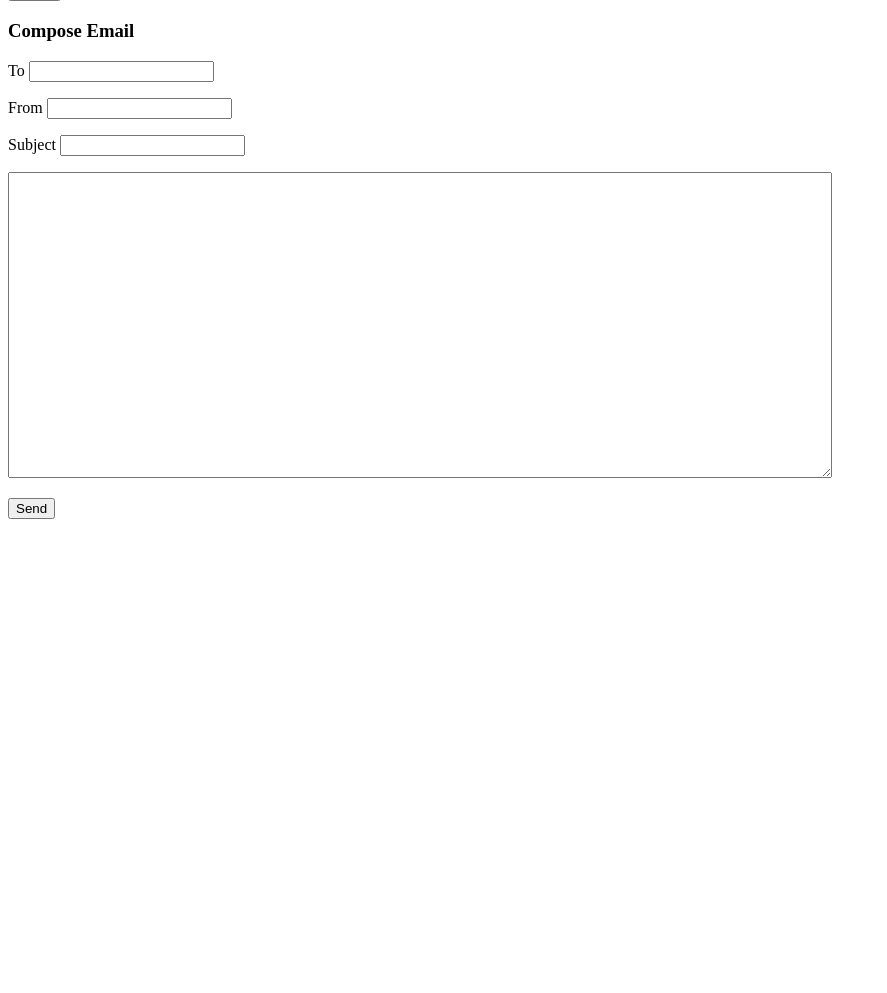
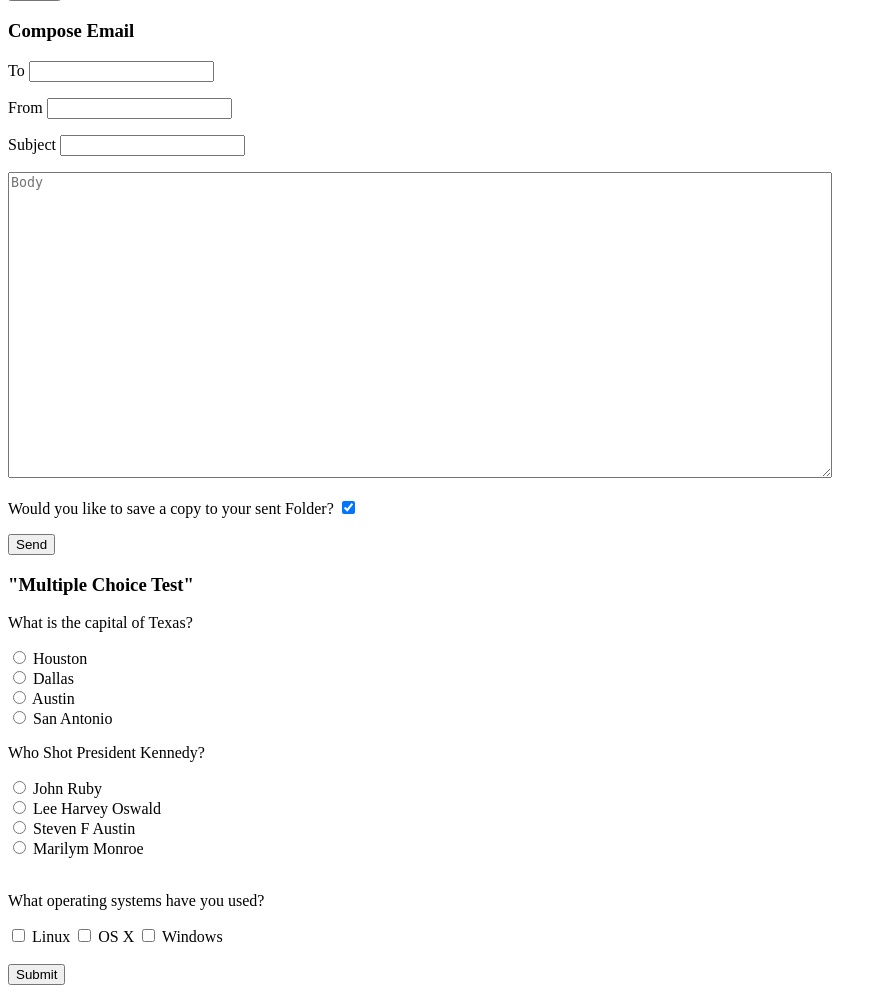
Before and after one commit to gregmccabe/Codeup_Web_Exercises, a PHP site: page /forms.php in a window 1280 px wide. Shown: the part 179-1172 px from the top of the page, without its empty margins (0-887 px from the left). Before the commit the page ends 698 px from the top, so only its background shows below. Run offline with PHP 8.4, Linux system fonts and the light colour scheme.

Commit message:
html forms mult choice ques

```diff
--- a/public/forms.php
+++ b/public/forms.php
@@ -28,22 +28,83 @@
 			<h3>Compose Email</h3>
 		</p>
 		<p>
-			<lable for='to'>To</lable>
+			<label for='to'>To</label>
 			<input id="to" name="to" type="text">
 		</p>
 		<p>
-			<lable for='from'>From</lable>
+			<label for='from'>From</label>
 			<input id="from" name="from" type="text">
 		</p>
 		<p>
-			<lable for='Subject'>Subject</lable>
+			<label for='Subject'>Subject</label>
 			<input id="Subject" name="Subject" type="text">
 		</p>
 		<p>
-			<textarea id="email_body" name="email_body" rows="20" cols="100"></textarea>
+			<textarea id="email_body" name="email_body" rows="20" cols="100" placeholder="Body"></textarea>
+		</p>
+		<p>
+			<label >
+				Would you like to save a copy to your sent Folder?
+				<input type="checkbox"  value="YES" checked>
+			</label>
 		</p>
 		<p>
 			<button type="Submit" name="Submit">Send</button>
 		</p>
 	</form>
+
+		<h3>"Multiple Choice Test"</h3>
+	<form>
+		<p>What is the capital of Texas?</p>
+			<label for="q1a">
+			    <input type="radio" id="q1a" name="q1" value="houston">
+			    Houston
+			</label><br>
+			<label for="q1b">
+			    <input type="radio" id="q1b" name="q1" value="dallas">
+			    Dallas
+			</label><br>
+			<label for="q1c">
+			    <input type="radio" id="q1c" name="q1" value="austin">
+			    Austin
+			</label><br>
+			<label for="q1d">
+			    <input type="radio" id="q1d" name="q1" value="san antonio">
+			    San Antonio
+			</label>
+			<br>
+		<p>Who Shot President Kennedy?</p>
+			<label for="who1">
+			    <input type="radio" id="who1" name="q2" value="John Ruby">
+			    John Ruby
+			</label><br>
+			<label for="who2">
+			    <input type="radio" id="who2" name="q2" value="Lee Harvey Oswald">
+			    Lee Harvey Oswald
+			</label><br>
+			<label for="who3">
+			    <input type="radio" id="who3" name="q2" value="Steven F Austin">
+			    Steven F Austin
+			</label><br>
+			<label for="who4">
+			    <input type="radio" id="who4" name="q2" value="Marilym Monroe">
+			    Marilym Monroe
+			</label>
+			<br>
+			<br>
+		<p>What operating systems have you used?</p>
+			<label
+			for="os1">
+			<input type="checkbox" id="os1" name="os[]" value="linux"> Linux
+				</label>
+				<label
+			 		for="os2"><input type="checkbox" id="os2" name="os[]" value="osx"> OS X
+				</label>
+				<label
+			 		for="os3"><input type="checkbox" id="os3" name="os[]" value="windows"> Windows
+				</label>
+				<br>
+				<br>
+			<input type="Submit" value="Submit">
+	</form>
 </body>
```
